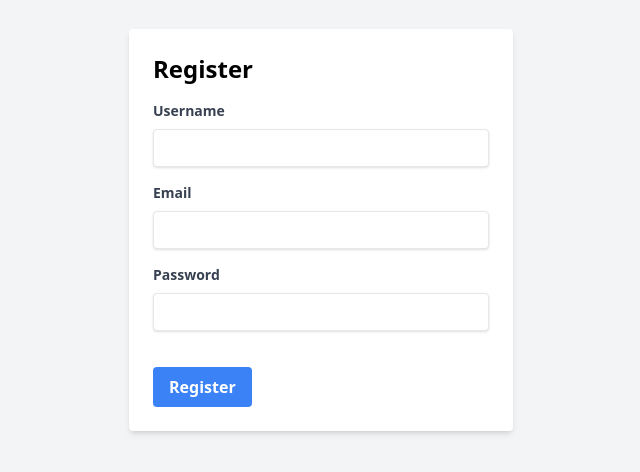
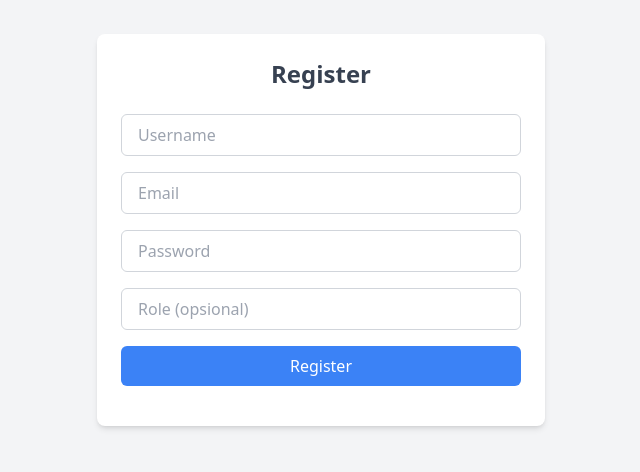
Before and after one commit to mayangpuspitasari/web_e-commerce, a React (Vite) app: page /register in a window 1280 px wide. Shown: the part 170-642 px from the top of the page, without its empty margins (319-959 px from the left). Built offline with nearby package versions, Linux system fonts and the light colour scheme.

Commit message:
Auth Login

```diff
--- a/src/components/LoginInput.jsx
+++ b/src/components/LoginInput.jsx
@@ -1,51 +1,37 @@
 import React from 'react';
+import PropTypes from 'prop-types';
 
-const LoginInput = () => {
+const LoginInput = ({ formData, handleChange }) => {
   return (
-    <div className="flex items-center justify-center min-h-screen bg-gray-100">
-      <div className="bg-white p-8 rounded-lg shadow-lg w-full max-w-md">
-        <h2 className="text-2xl font-bold mb-6 text-center">Login</h2>
-        <form>
-          <div className="mb-4">
-            <label
-              className="block text-gray-700 text-sm font-bold mb-2"
-              htmlFor="username"
-            >
-              Username
-            </label>
+    <div className="space-y-4">
       <input
         type="text"
-              id="username"
-              className="shadow appearance-none border rounded w-full py-2 px-3 text-gray-700 leading-tight focus:outline-none focus:shadow-outline"
-              placeholder="Enter your username"
+        name="username"
+        placeholder="Username"
+        value={formData.username}
+        onChange={handleChange}
+        className="w-full px-4 py-2 border border-gray-300 rounded-md focus:outline-none focus:ring focus:ring-blue-300"
+        required
       />
-          </div>
-          <div className="mb-6">
-            <label
-              className="block text-gray-700 text-sm font-bold mb-2"
-              htmlFor="password"
-            >
-              Password
-            </label>
       <input
         type="password"
-              id="password"
-              className="shadow appearance-none border rounded w-full py-2 px-3 text-gray-700 mb-3 leading-tight focus:outline-none focus:shadow-outline"
-              placeholder="Enter your password"
+        name="password"
+        placeholder="Password"
+        value={formData.password}
+        onChange={handleChange}
+        className="w-full px-4 py-2 border border-gray-300 rounded-md focus:outline-none focus:ring focus:ring-blue-300"
+        required
       />
-          </div>
-          <div className="flex items-center justify-between">
-            <button
-              type="submit"
-              className="bg-blue-500 hover:bg-blue-700 text-white font-bold py-2 px-4 rounded focus:outline-none focus:shadow-outline"
-            >
-              Login
-            </button>
-          </div>
-        </form>
-      </div>
     </div>
   );
 };
 
+LoginInput.propTypes = {
+  formData: PropTypes.shape({
+    username: PropTypes.string.isRequired, // username harus berupa string dan wajib ada
+    password: PropTypes.string.isRequired, // password harus berupa string dan wajib ada
+  }).isRequired,
+  handleChange: PropTypes.func.isRequired, // handleChange harus berupa fungsi dan wajib ada
+};
+
 export default LoginInput;
--- a/src/components/RegisterInput.jsx
+++ b/src/components/RegisterInput.jsx
@@ -1,95 +1,56 @@
-import React, { useState } from 'react';
+import React from 'react';
+import PropTypes from 'prop-types';
 
-const RegisterInput = () => {
-  const [formData, setFormData] = useState({
-    username: '',
-    email: '',
-    password: '',
-  });
-
-  const handleChange = (e) => {
-    const { name, value } = e.target;
-    setFormData({
-      ...formData,
-      [name]: value,
-    });
-  };
-
-  const handleSubmit = (e) => {
-    e.preventDefault();
-    // Handle form submission logic here
-    console.log(formData);
-  };
-
+const RegisterInput = ({ formData, handleChange }) => {
   return (
-    <div className="flex justify-center items-center min-h-screen bg-gray-100">
-      <form
-        onSubmit={handleSubmit}
-        className="bg-white p-6 rounded shadow-md w-full max-w-sm"
-      >
-        <h2 className="text-2xl font-bold mb-4">Register</h2>
-        <div className="mb-4">
-          <label
-            className="block text-gray-700 text-sm font-bold mb-2"
-            htmlFor="username"
-          >
-            Username
-          </label>
+    <div className="space-y-4">
       <input
         type="text"
         name="username"
-            id="username"
+        placeholder="Username"
         value={formData.username}
         onChange={handleChange}
-            className="shadow appearance-none border rounded w-full py-2 px-3 text-gray-700 leading-tight focus:outline-none focus:shadow-outline"
+        className="w-full px-4 py-2 border border-gray-300 rounded-md focus:outline-none focus:ring focus:ring-blue-300"
         required
       />
-        </div>
-        <div className="mb-4">
-          <label
-            className="block text-gray-700 text-sm font-bold mb-2"
-            htmlFor="email"
-          >
-            Email
-          </label>
       <input
         type="email"
         name="email"
-            id="email"
+        placeholder="Email"
         value={formData.email}
         onChange={handleChange}
-            className="shadow appearance-none border rounded w-full py-2 px-3 text-gray-700 leading-tight focus:outline-none focus:shadow-outline"
+        className="w-full px-4 py-2 border border-gray-300 rounded-md focus:outline-none focus:ring focus:ring-blue-300"
         required
       />
-        </div>
-        <div className="mb-6">
-          <label
-            className="block text-gray-700 text-sm font-bold mb-2"
-            htmlFor="password"
-          >
-            Password
-          </label>
       <input
         type="password"
         name="password"
-            id="password"
+        placeholder="Password"
         value={formData.password}
         onChange={handleChange}
-            className="shadow appearance-none border rounded w-full py-2 px-3 text-gray-700 mb-3 leading-tight focus:outline-none focus:shadow-outline"
+        className="w-full px-4 py-2 border border-gray-300 rounded-md focus:outline-none focus:ring focus:ring-blue-300"
         required
       />
-        </div>
-        <div className="flex items-center justify-between">
-          <button
-            type="submit"
-            className="bg-blue-500 hover:bg-blue-700 text-white font-bold py-2 px-4 rounded focus:outline-none focus:shadow-outline"
-          >
-            Register
-          </button>
-        </div>
-      </form>
+      <input
+        type="text"
+        name="role"
+        placeholder="Role (opsional)"
+        value={formData.role}
+        onChange={handleChange}
+        className="w-full px-4 py-2 border border-gray-300 rounded-md focus:outline-none focus:ring focus:ring-blue-300"
+      />
     </div>
   );
 };
 
+RegisterInput.propTypes = {
+  formData: PropTypes.shape({
+    username: PropTypes.string.isRequired, // username harus berupa string dan wajib ada
+    email: PropTypes.string.isRequired, // email harus berupa string dan wajib ada
+    password: PropTypes.string.isRequired, // password harus berupa string dan wajib ada
+    role: PropTypes.string, // role opsional, harus berupa string jika ada
+  }).isRequired,
+  handleChange: PropTypes.func.isRequired, // handleChange harus berupa fungsi dan wajib ada
+};
+
 export default RegisterInput;
--- a/src/pages/LoginPages.jsx
+++ b/src/pages/LoginPages.jsx
@@ -1,10 +1,46 @@
-import React from 'react';
+import React, { useState } from 'react';
+import axios from 'axios';
 import LoginInput from '../components/LoginInput';
 
 const LoginPages = () => {
+  const [formData, setFormData] = useState({ username: '', password: '' });
+  const [message, setMessage] = useState('');
+
+  const handleChange = (e) => {
+    setFormData({ ...formData, [e.target.name]: e.target.value });
+  };
+
+  const handleSubmit = async (e) => {
+    e.preventDefault();
+    try {
+      const response = await axios.post(
+        'http://localhost:5000/login',
+        formData,
+      );
+      setMessage('Login berhasil');
+      console.log(response.data);
+    } catch (error) {
+      setMessage(error.response?.data || 'Terjadi kesalahan');
+    }
+  };
+
   return (
-    <div>
-      <LoginInput />
+    <div className="flex items-center justify-center h-screen bg-gray-100">
+      <div className="w-full max-w-md p-6 bg-white rounded-lg shadow-md">
+        <h1 className="text-2xl font-semibold text-center text-gray-700">
+          Login
+        </h1>
+        <form onSubmit={handleSubmit} className="mt-6 space-y-4">
+          <LoginInput formData={formData} handleChange={handleChange} />
+          <button
+            type="submit"
+            className="w-full px-4 py-2 text-white bg-blue-500 rounded-md hover:bg-blue-600 focus:outline-none focus:ring focus:ring-blue-300"
+          >
+            Login
+          </button>
+        </form>
+        <p className="mt-4 text-center text-gray-500">{message}</p>
+      </div>
     </div>
   );
 };
--- a/src/pages/RegisterPage.jsx
+++ b/src/pages/RegisterPage.jsx
@@ -1,10 +1,58 @@
-import React from 'react';
+import React, { useState } from 'react';
+import axios from 'axios';
 import RegisterInput from '../components/RegisterInput';
 
 const RegisterPage = () => {
+  const [formData, setFormData] = useState({
+    username: '',
+    email: '',
+    password: '',
+    role: '',
+  });
+  const [message, setMessage] = useState('');
+
+  const handleChange = (e) => {
+    setFormData({ ...formData, [e.target.name]: e.target.value });
+  };
+
+  const handleSubmit = async (e) => {
+    e.preventDefault();
+
+    // Validasi role "admin" di frontend
+    if (formData.role.toLowerCase() === 'admin') {
+      setMessage('Role "admin" tidak diperbolehkan');
+      return;
+    }
+
+    try {
+      const response = await axios.post(
+        'http://localhost:5000/register',
+        formData,
+      );
+      setMessage('Registrasi berhasil');
+      console.log(response.data);
+    } catch (error) {
+      setMessage(error.response?.data || 'Terjadi kesalahan');
+    }
+  };
+
   return (
-    <div>
-      <RegisterInput />
+    <div className="flex items-center justify-center h-screen bg-gray-100">
+      <div className="w-full max-w-md p-6 bg-white rounded-lg shadow-md">
+        <h1 className="text-2xl font-semibold text-center text-gray-700">
+          Register
+        </h1>
+        <form onSubmit={handleSubmit} className="mt-6 space-y-4">
+          <RegisterInput formData={formData} handleChange={handleChange} />
+          <button
+            type="submit"
+            className="w-full px-4 py-2 text-white bg-blue-500 rounded-md hover:bg-blue-600 focus:outline-none focus:ring focus:ring-blue-300"
+          >
+            Register
+          </button>
+        </form>
+        <p className="mt-4 text-center text-gray-500">{message}</p>
+      </div>
     </div>
   );
 };
```
Lines whose indentation alone changed are shown as unchanged.
